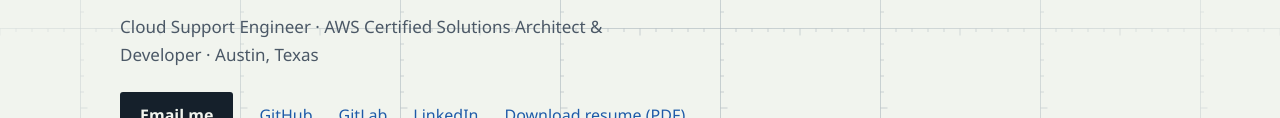
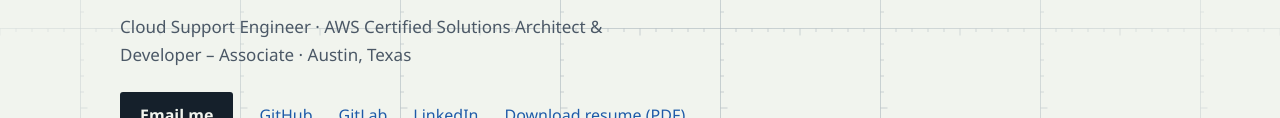
Before and after one commit to jessicaparadise/cloud-resume-jp, a plain HTML site: page frontend/index.html in a window 1280 px wide. Shown: the part 292-410 px from the top of the page. Drawn offline with Linux system fonts and the light colour scheme; no server answers; a web font is replaced by a local one.

Commit message:
Add Associate to hero certification line
Co-Authored-By: Claude Opus 5.5 <noreply@anthropic.com>
Claude-Session: https://claude.ai/code/session_01Q11kvQN9L22DWPbkArupci

```diff
--- a/frontend/index.html
+++ b/frontend/index.html
@@ -445,7 +445,7 @@ h3 { font-size: 1.1875rem; line-height: 1.3; font-weight: 700; }
 
   <h1>Jessica Paradise</h1>
   <p class="lede">Nine years flying through clouds.<br> Now I want to build them.</p>
-  <p class="intro">Cloud Support Engineer · AWS Certified Solutions Architect &amp; Developer · Austin, Texas</p>
+  <p class="intro">Cloud Support Engineer · AWS Certified Solutions Architect &amp; Developer – Associate · Austin, Texas</p>
   <p class="contact-print">jessica.paradise@protonmail.com &nbsp;|&nbsp; github.com/jessicaparadise &nbsp;|&nbsp; gitlab.com/jpara57 &nbsp;|&nbsp; linkedin.com/in/jessicaparadise &nbsp;|&nbsp; jessicaparadise.com</p>
 
   <div class="actions">
```
